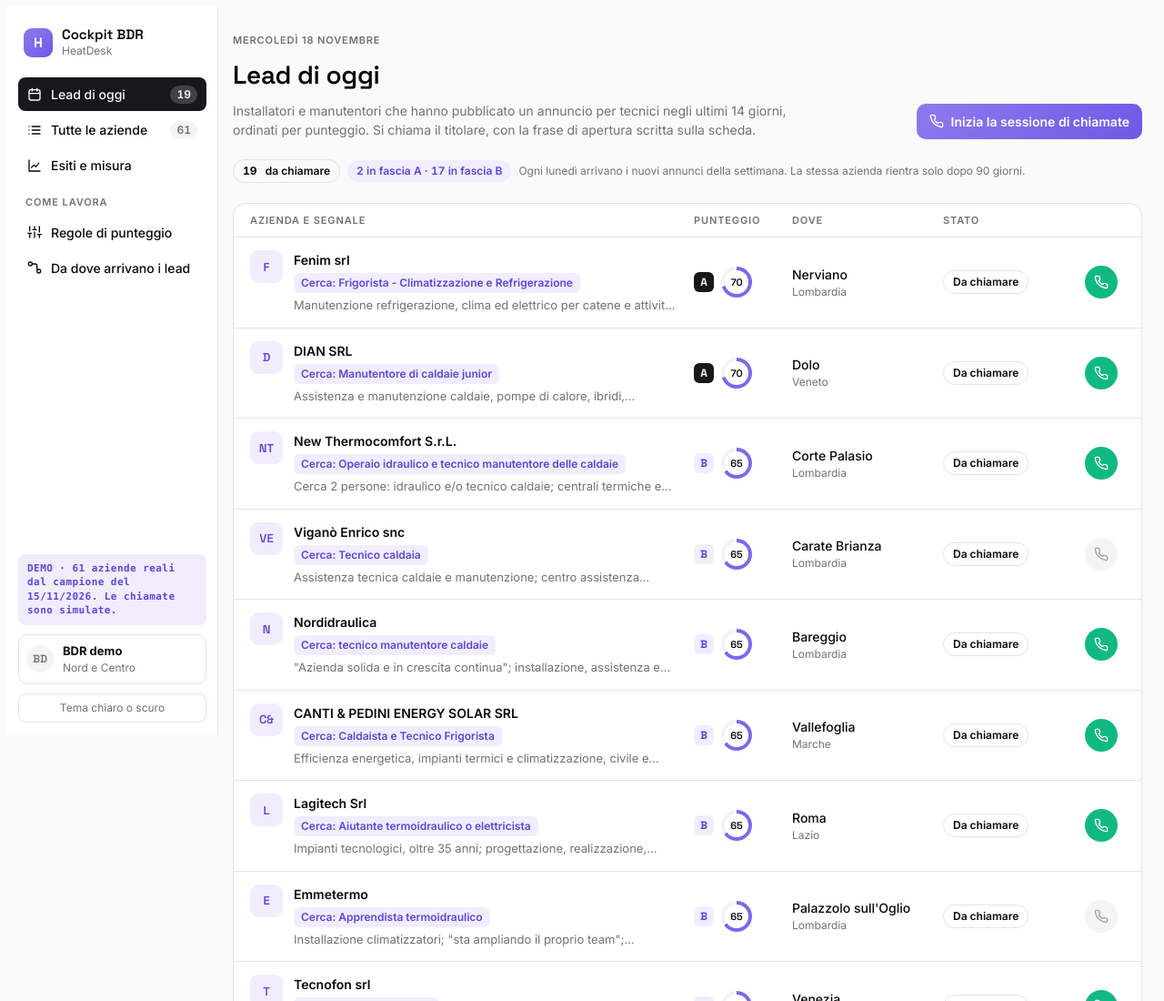
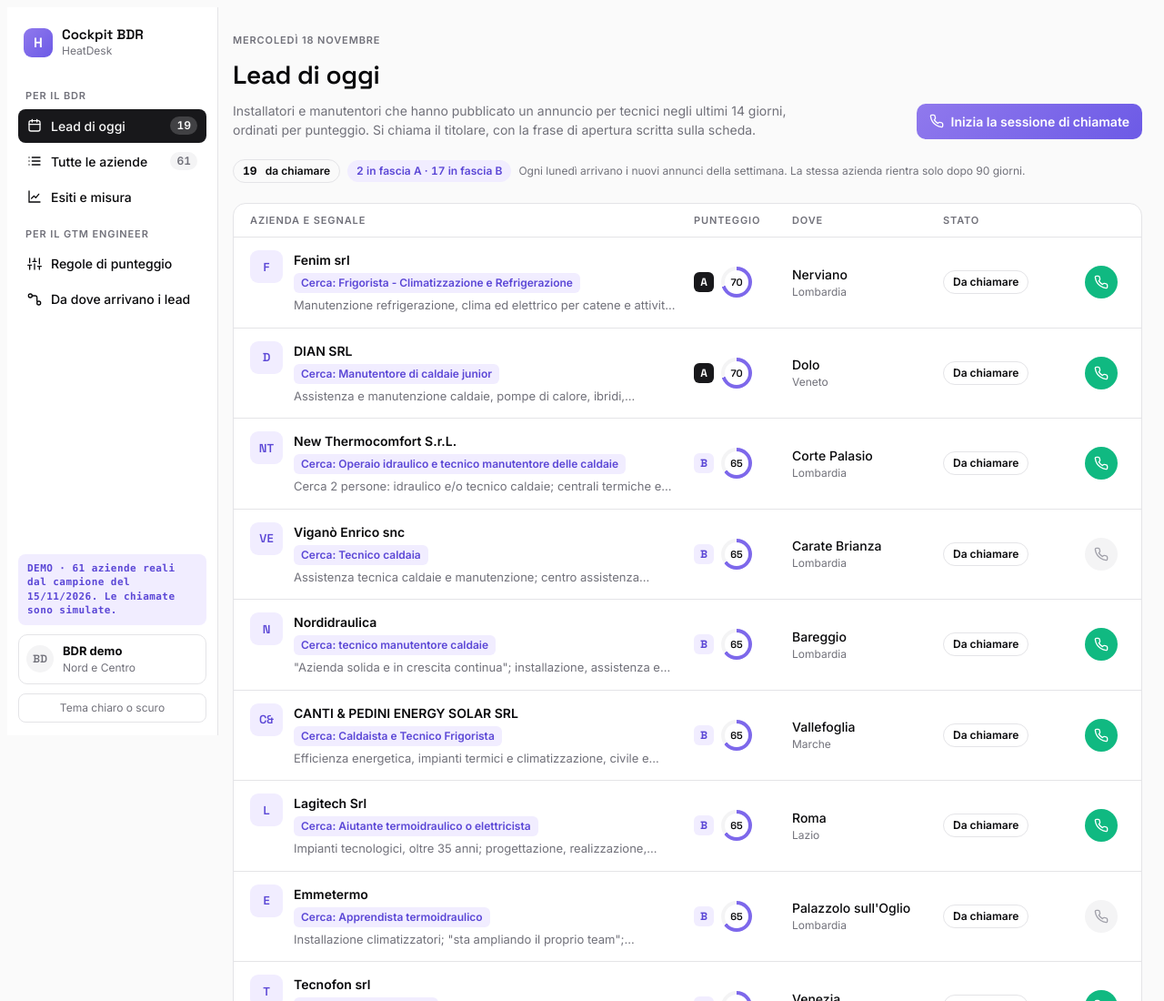
Before and after one commit to Matsapen/heatdesk-gtm-case, a plain HTML site: page dashboard/index.html in a window 1280 px wide. Shown: the top 1100 px of the page at 91% size. Drawn offline with Linux system fonts and the light colour scheme.

Commit message:
Dashboard: menu diviso tra pagine del BDR e del GTM Engineer
Co-Authored-By: Claude Opus 5.5 <noreply@anthropic.com>

```diff
--- a/dashboard/index.html
+++ b/dashboard/index.html
@@ -378,10 +378,11 @@ let vista = "oggi", filtro = {fascia:"tutte", q:""};
 function nav(){
   const n = codaOggi().length;
   const items = [
+    ["g","Per il BDR"],
     ["oggi","Lead di oggi",ICON.today,n],
     ["aziende","Tutte le aziende",ICON.list,AZIENDE.length],
     ["misura","Esiti e misura",ICON.chart,null],
-    ["g","Come lavora"],
+    ["g","Per il GTM Engineer"],
     ["punteggio","Regole di punteggio",ICON.sliders,null],
     ["metodo","Da dove arrivano i lead",ICON.flow,null],
   ];
```
Also changed, not shown: dashboard/template.html (+2 -1 lines).
